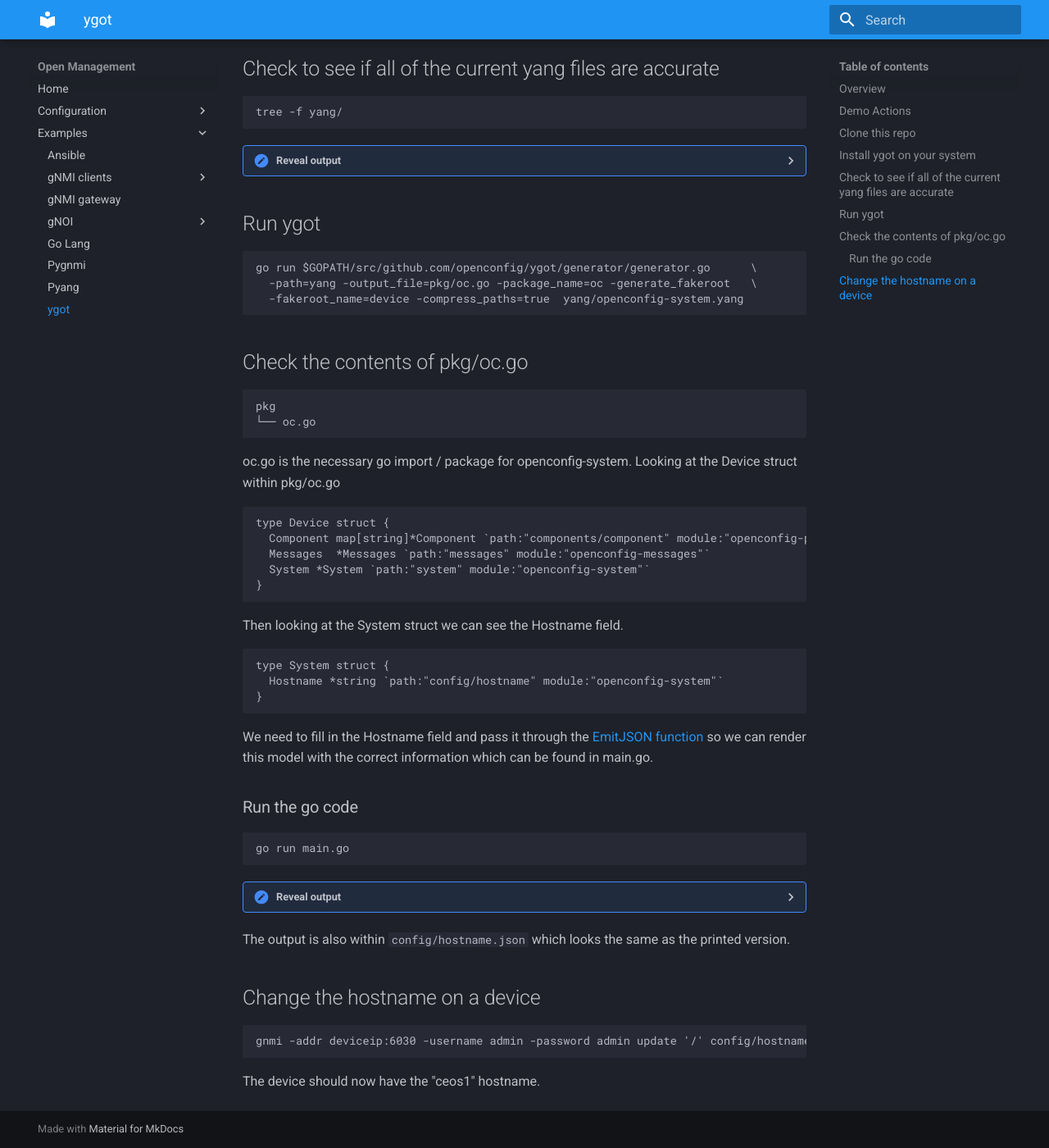
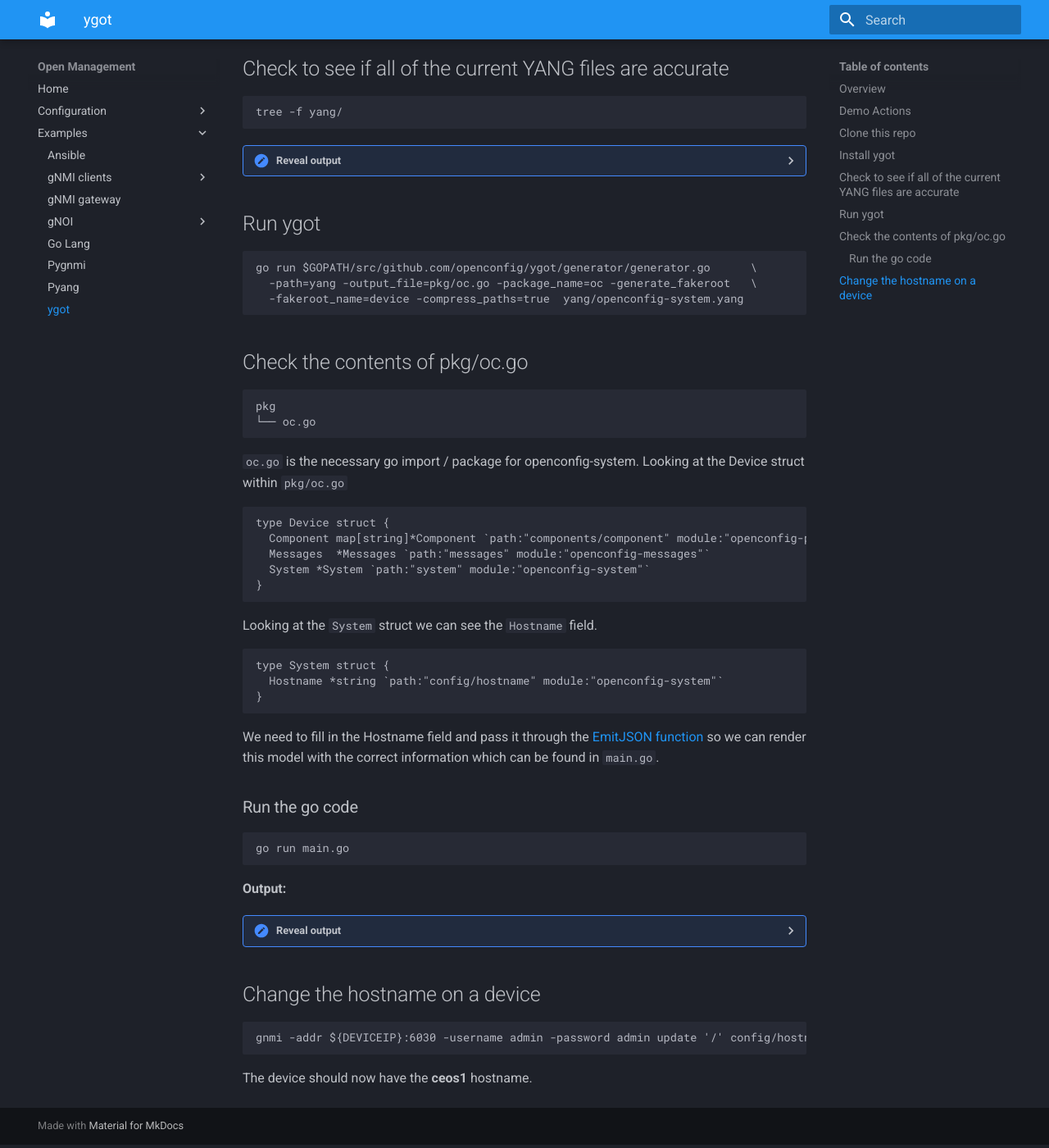
Before and after one commit to aristanetworks/openmgmt, an MkDocs documentation site: the page built from docs/examples/ygot/index.md, in a window 1280 px wide and 1400 px high, scrolled down 923 px. Shown: the whole window at 82% size. Built offline with MkDocs 1.6.1 and Material for MkDocs 9.7.7, drawn with Linux system fonts in a browser that asks for light colours; some of the changed text lies outside the part shown.

Commit message:
URL fix, minor formatting/grammar edits

````diff
--- a/docs/examples/ygot/index.md
+++ b/docs/examples/ygot/index.md
@@ -10,15 +10,15 @@
 ![#ygot](images/ygot.png?raw=true)
 
 [ygot](https://github.com/openconfig/ygot) is a collection of Go utilities that can generate Go structures based off of
-yang modules.  In the demo we are going to generate go code based off of the [openconfig-system
-model](https://github.com/openconfig/public/blob/master/release/models/system/.openconfig-system.yang) using ygot.
+YANG modules.  In the demo we are going to generate go code based off of the [openconfig-system
+model](https://github.com/openconfig/public/blob/master/release/models/system/openconfig-system.yang) using ygot.
 
 ## Demo Actions
 
-- Leverage necessary yang files for openconfig-system to create a hostname.
+- Import the necessary YANG files for openconfig-system to create a hostname.
 - The hostname will be printed out and stored within the system.json file.
 - Using the [Arista gNMI binary](https://github.com/aristanetworks/goarista/tree/master/cmd/gnmi) we will configure a
-  device to use the ceos1 hostname.
+  device with the **ceos1** hostname.
 
 ## Clone this repo
 
@@ -26,13 +26,13 @@
 git clone https://github.com/aristanetworks/openmgmt && cd openmgmt/src/ygot
 ```
 
-## Install ygot on your system
+## Install ygot
 
 ```shell
 go get github.com/openconfig/ygot
 ```
 
-## Check to see if all of the current yang files are accurate
+## Check to see if all of the current YANG files are accurate
 
 ```shell
 tree -f yang/
@@ -42,7 +42,6 @@
 <p>
 
 ```text
-
 ├── yang/openconfig-aaa-radius.yang
 ├── yang/openconfig-aaa-tacacs.yang
 ├── yang/openconfig-aaa-types.yang
@@ -82,7 +81,7 @@
 └── oc.go
 ```
 
-oc.go is the necessary go import / package for openconfig-system.  Looking at the Device struct within pkg/oc.go
+`oc.go` is the necessary go import / package for openconfig-system.  Looking at the Device struct within `pkg/oc.go`
 
 ```go
 type Device struct {
@@ -92,7 +91,7 @@
 }
 ```
 
-Then looking at the System struct we can see the Hostname field.
+Looking at the `System` struct we can see the `Hostname` field.
 
 ```go
 type System struct {
@@ -102,7 +101,7 @@
 
 We need to fill in the Hostname field and pass it through the [EmitJSON
 function](https://pkg.go.dev/github.com/openconfig/ygot/ygot#EmitJSON) so we can render this model with the correct
-information which can be found in main.go.
+information which can be found in `main.go`.
 
 ### Run the go code
 
@@ -125,16 +123,15 @@
 }
 ```
 
-Adding to config/hostname.json
+The output is also within `config/hostname.json` which is the same as the printed version.
+
 </p>
 </details>
-
-The output is also within `config/hostname.json` which looks the same as the printed version.
 
 ## Change the hostname on a device
 
 ```shell
-gnmi -addr deviceip:6030 -username admin -password admin update '/' config/hostname.json
+gnmi -addr ${DEVICEIP}:6030 -username admin -password admin update '/' config/hostname.json
 ```
 
-The device should now have the "ceos1" hostname.
+The device should now have the **ceos1** hostname.
````
Also changed, not shown: other parts of docs/examples/ygot/index.md (+2 -3 lines).
